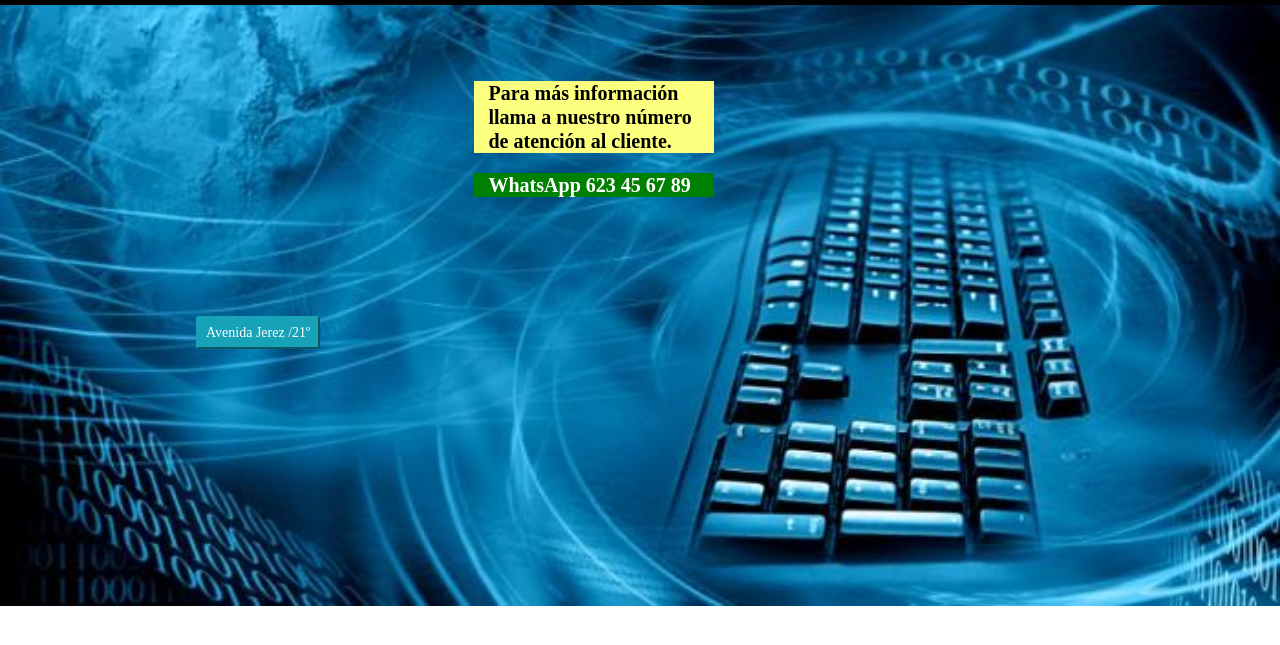
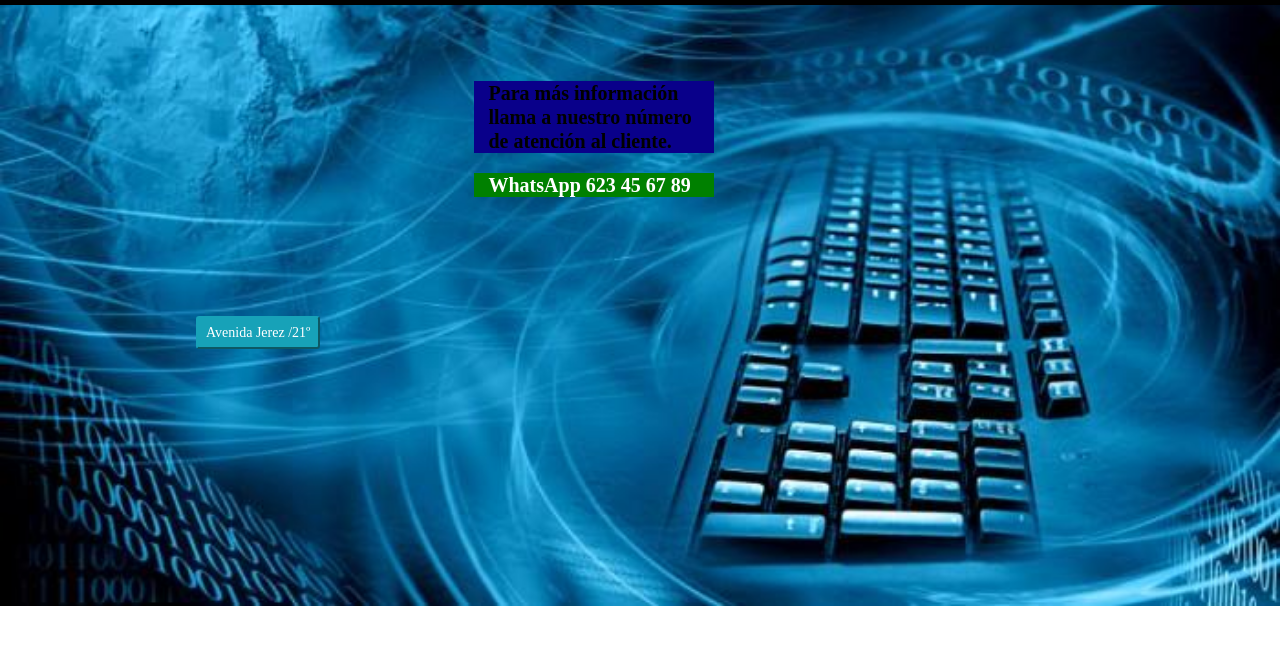
Before and after one commit to yasminatorres/Despl--Recu-Yasmina-2021, a plain HTML site: page ayuda.html in a window 1280 px wide. Shown: the part 71-716 px from the top of the page. Drawn offline with nearby package versions, Linux system fonts and the light colour scheme.

Commit message:
Update ayuda.html

```diff
--- a/ayuda.html
+++ b/ayuda.html
@@ -44,7 +44,7 @@
 
 <div class="container-sm">
     <div class="centroCuadrado">
-      <div class="col-sm-4" style="background-color:rgb(253, 255, 127);">
+      <div class="col-sm-4" style="background-color:rgb(9, 0, 138);">
         <h3>Para más información llama a nuestro número de atención al cliente.</h3>
       </div>
       <div class="col-sm-4" style="background-color:green;">
```
